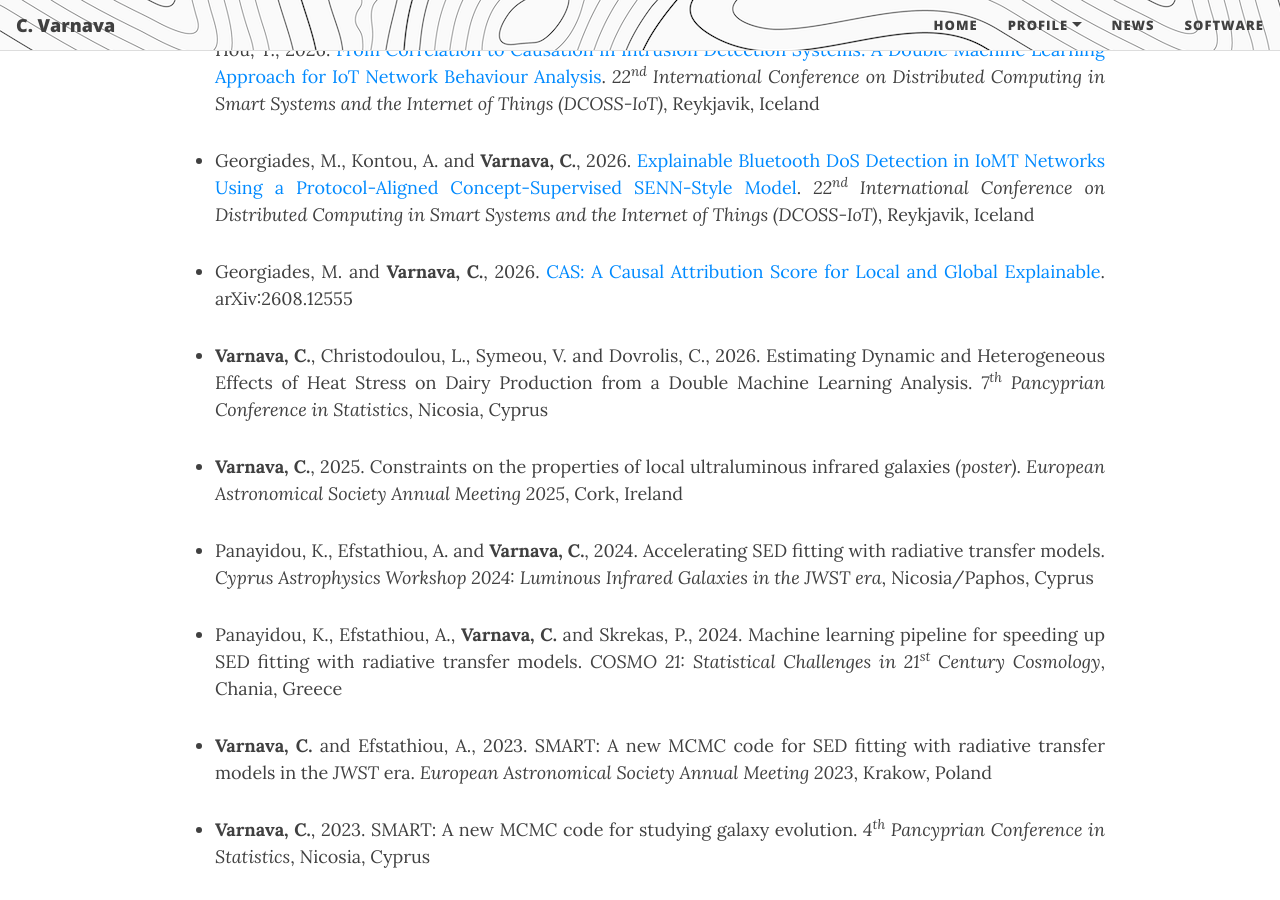
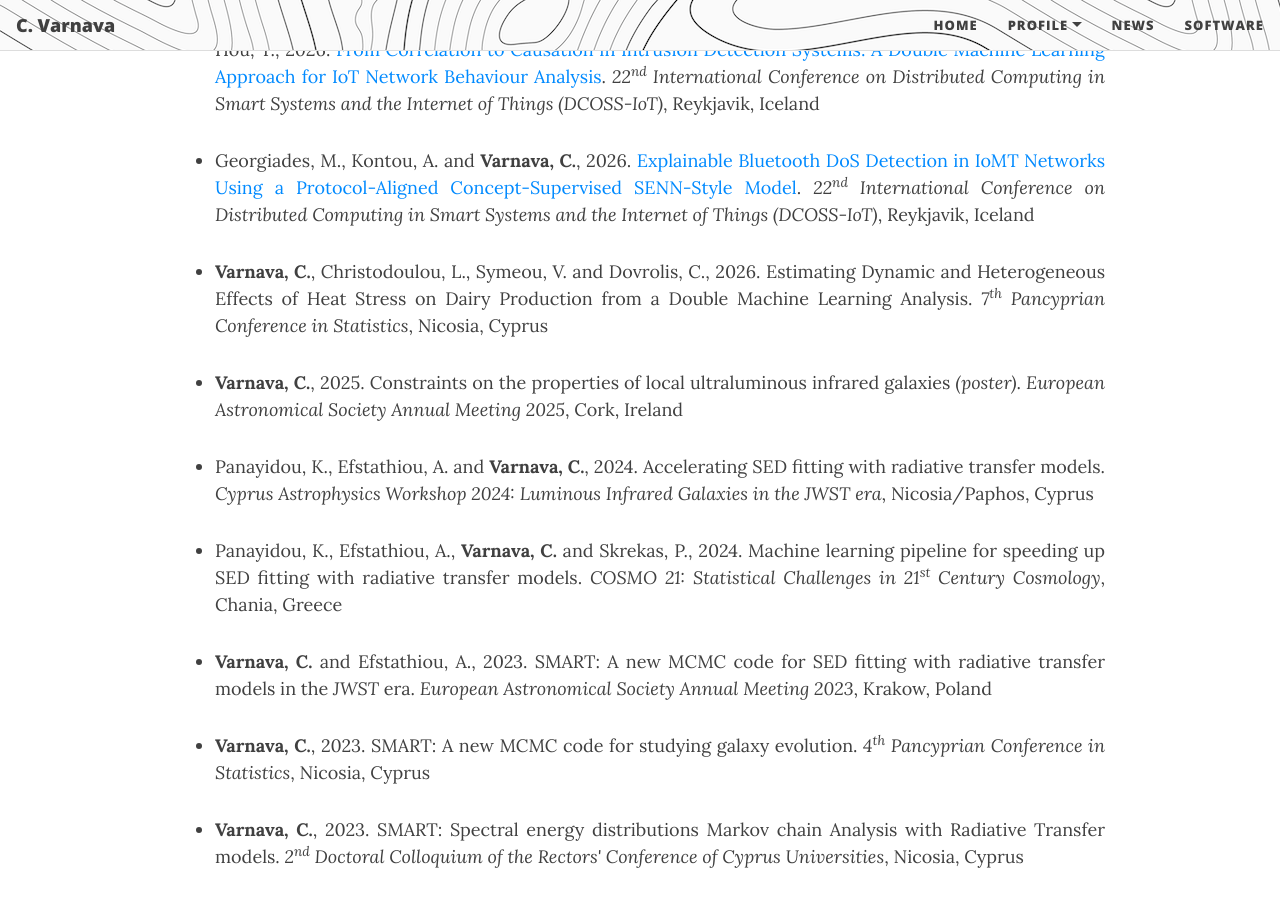
Before and after one commit to ch-var/ch-var.github.io, a Jekyll site: the page built from CV.html, in a window 1280 px wide and 900 px high, scrolled down 6093 px. Built offline with Jekyll 4.4.1, drawn with Linux system fonts in a browser that asks for light colours; formulas are drawn with MathJax 3.

Commit message:
Update CV.html

```diff
--- a/CV.html
+++ b/CV.html
@@ -162,8 +162,6 @@
 <p></p>
 <li class="responsive-margin">Georgiades, M., Kontou, A. and <b>Varnava, C.</b>, 2026. <a href="https://doi.org/10.1109/DCOSS-IoT69657.2026.00123">Explainable Bluetooth DoS Detection in IoMT Networks Using a Protocol-Aligned Concept-Supervised SENN-Style Model</a>. <i>22<sup>nd</sup> International Conference on Distributed Computing in Smart Systems and the Internet of Things (DCOSS-IoT)</i>, Reykjavik, Iceland</li>
 <p></p>
-<li class="responsive-margin">Georgiades, M. and <b>Varnava, C.</b>, 2026. <a href="https://arxiv.org/abs/2608.12555">CAS: A Causal Attribution Score for Local and Global Explainable</a>. arXiv:2608.12555</li>
-<p></p>
 <li class="responsive-margin"><b>Varnava, C.</b>, Christodoulou, L., Symeou, V. and Dovrolis, C., 2026. Estimating Dynamic and Heterogeneous Effects of Heat Stress on Dairy Production from a Double Machine Learning Analysis. <i>7<sup>th</sup> Pancyprian Conference in Statistics</i>, Nicosia, Cyprus</li>
 <p></p>
 <li class="responsive-margin"><b>Varnava, C.</b>, 2025. Constraints on the properties of local ultraluminous infrared galaxies <i>(poster)</i>. <i>European Astronomical Society Annual Meeting 2025</i>, Cork, Ireland</li>
```
